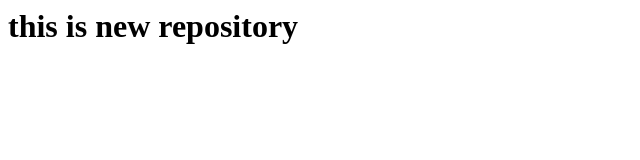
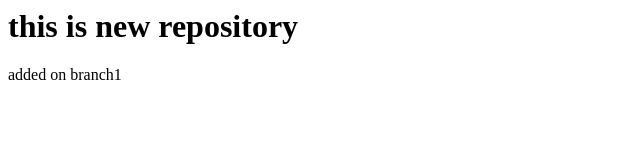
Before and after one commit to codejunkie1609/newrepo, a plain HTML site: page index.html in a window 1280 px wide. Shown: the whole page, without its empty margins (0-640 px from the left). Drawn offline with Linux system fonts and the light colour scheme.

Commit message:
branch1 added a paragraph

```diff
--- a/index.html
+++ b/index.html
@@ -1,5 +1,6 @@
 <html>
 	<body>
 		<h1> this is new repository</h1>
+		<p> added on branch1 </p>
 	</body>
 </html>
```
